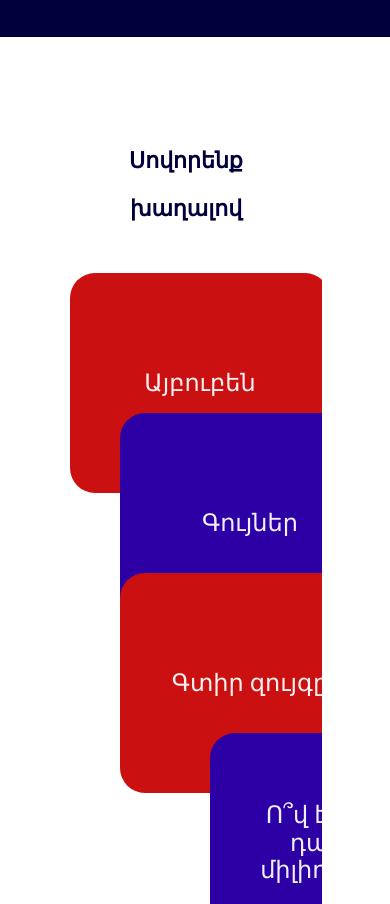
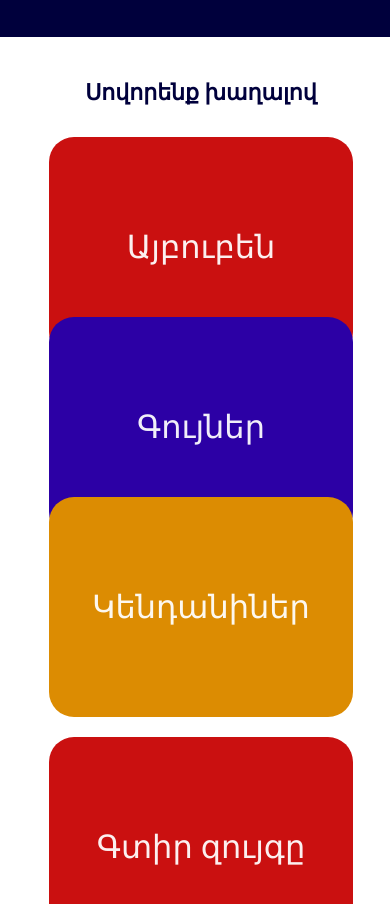
Before and after one commit to AstghikMeltonyan/ayb-school, a plain HTML site: page index.html in a window 390 px wide. Shown: the part 127-1031 px from the top of the page. Drawn offline with Linux system fonts and the light colour scheme.

Commit message:
style change

```diff
--- a/css/style.css
+++ b/css/style.css
@@ -79,9 +79,10 @@ a {
 .area {
   position: relative;
   display: flex;
+  flex-wrap: wrap;
   align-items: center;
+  max-width: 1200px;
   min-height: 450px;
-  flex-wrap: wrap;
   padding: 20px;
 }
 
@@ -89,7 +90,7 @@ a {
   display: inline-flex;
   align-items: center;
   justify-content: center;
-  width: 260px;
+  width: 24%;
   height: 220px;
   border-radius: 25px;
   text-align: center;
@@ -108,7 +109,7 @@ a {
 }
 
 .game:hover {
-  opacity: .7;
+  opacity: 0.7;
 }
 
 .game-0 {
@@ -120,29 +121,29 @@ a {
 
 .game-1 {
   position: absolute;
-  top: 160px;
-  left: 200px;
+  top: 180px;
+  left: calc(0px + 15%);
   background: rgb(44, 0, 165);
 }
 
 .game-2 {
   position: absolute;
   top: 20px;
-  left: 400px;
+  left: calc(0px + 30%);
   background: rgb(220, 140, 2);
 }
 
 .game-3 {
   position: absolute;
-  top: 160px;
-  left: 600px;
+  top: 180px;
+  left: calc(0px + 45%);
   background: rgb(202, 16, 16);
 }
 
 .game-4 {
   position: absolute;
   top: 20px;
-  left: 800px;
+  left: calc(0px + 60%);
   background: rgb(44, 0, 165);
 }
 
@@ -193,14 +194,13 @@ a {
 }
 
 @media (max-width: 1024px) {
-
   .header {
     width: 100%;
   }
 
   .contaeiner {
-   width: 80%;
-   overflow: hidden;
+    width: 100%;
+    overflow: hidden;
   }
 
   .nav-list {
@@ -216,16 +216,23 @@ a {
   .about__text {
     width: 100%;
   }
-
 }
 
 @media (max-width: 768px) {
-
   .nav {
     width: 70%;
   }
 
+  .main {
+    padding: 6px;
+  }
+
+  .hero {
+    margin-bottom: 60px;
+  }
+
   .area {
+    flex-direction: column;
     min-height: 600px;
   }
 
@@ -235,25 +242,39 @@ a {
     line-height: 48px;
   }
 
-  .game-3 {
-    top: 320px;
-    left: 0;
+  .game {
+    position: static;
+    width: 90%;
+    margin: -20px;
+    font-size: 32px;
   }
 
-  .game-4 {
-    top: 480px;
-    left: 140px;
+  .game:nth-child(3n) {
+    margin-bottom: 40px;
+  }
+
+  .game:hover {
+    opacity: 1;
+    z-index: 1000;
+    scale: 1.02;
+  }
+
+  .game:focus {
+    opacity: 1;
+    z-index: 1000;
+    scale: 1.02;
+    outline: none;
+    border: none;
   }
 }
 
 @media (max-width: 420px) {
-
   .nav-item {
     font-size: 16px;
   }
 
   .contaeiner {
-    padding: 20px;
+    padding: 6px;
   }
 
   .area {
@@ -275,5 +296,4 @@ a {
   .about__text {
     font-size: 16px;
   }
-
 }
```
